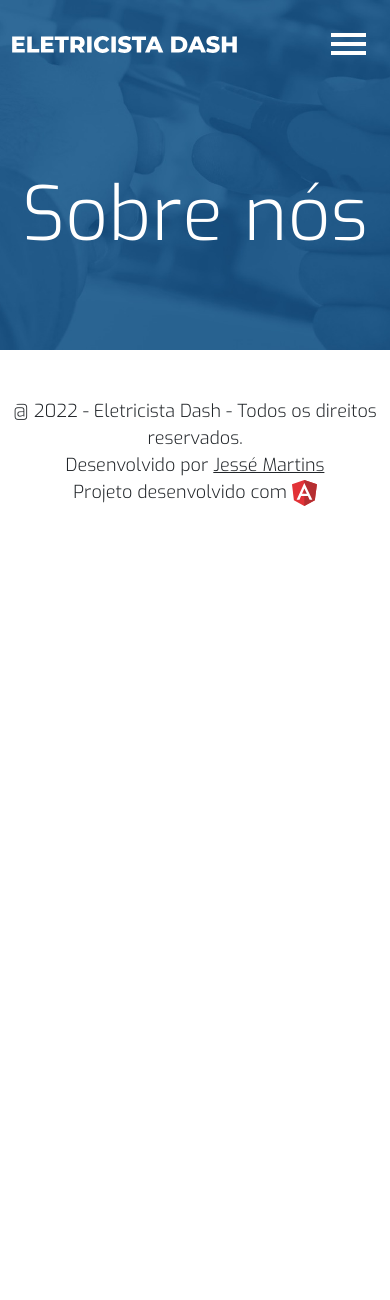
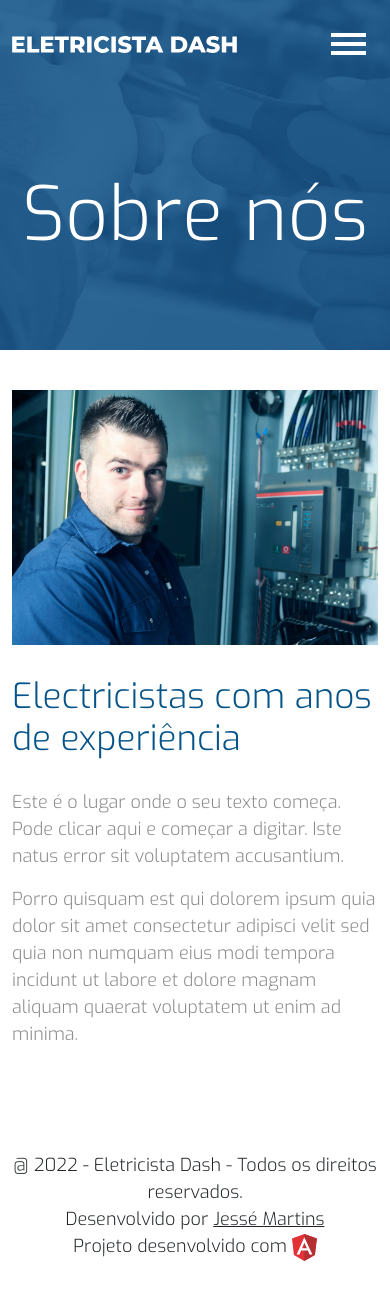
Before and after one commit to dommartinsdev/web-eletricista-dash, an Angular app: page /about in a window 390 px wide. Shown: the top 1300 px of the page. Before the commit the page ends 844 px from the top, so only its background shows below. Built offline with nearby package versions, Linux system fonts and the light colour scheme.

Commit message:
feat:finalização da página sobre do projeto

```diff
--- a/src/app/views/about/about.component.css
+++ b/src/app/views/about/about.component.css
@@ -21,3 +21,32 @@
     color: var(--color-white);
     font-weight: 300;
 }
+.ed-about-content {
+    padding: 80px 0px;
+}
+.ed-about-content h2 {
+    font-size: 45px;
+    font-weight: 300;
+    color: var(--color-blue);
+    margin-bottom: 30px;
+}
+.ed-about-content p {
+    font-weight: 300;
+    font-size: 18px;
+    color: var(--color-dark-light);
+}
+@media (max-width: 575.98px) {}
+@media (max-width: 767.98px) {
+    .ed-about-content {
+        padding: 40px 0px;
+    }
+    .ed-about-content img {
+        margin-bottom: 30px;
+    }
+    .ed-about-content h2 {
+        font-size: 35px;
+    }
+}
+@media (max-width: 991.98px) {}
+@media (max-width: 1199.98px) {}
+@media (max-width: 1399.98px) {}
--- a/src/app/views/about/about.component.html
+++ b/src/app/views/about/about.component.html
@@ -8,3 +8,17 @@
         </section>
     </section>
 </header>
+<section class="ed-about-content">
+    <div class="container">
+        <div class="row">
+            <div class="col-lg-6">
+                <img src="../../../assets/images/img-04.png" alt="" width="100%">
+            </div>
+            <div class="col-lg-6">
+                <h2>Electricistas com anos de experiência</h2>
+                <p>Este é o lugar onde o seu texto começa. Pode clicar aqui e começar a digitar. Iste natus error sit voluptatem accusantium.</p>
+                <p>Porro quisquam est qui dolorem ipsum quia dolor sit amet consectetur adipisci velit sed quia non numquam eius modi tempora incidunt ut labore et dolore magnam aliquam quaerat voluptatem ut enim ad minima.</p>
+            </div>
+        </div>
+    </div>
+</section>
```
